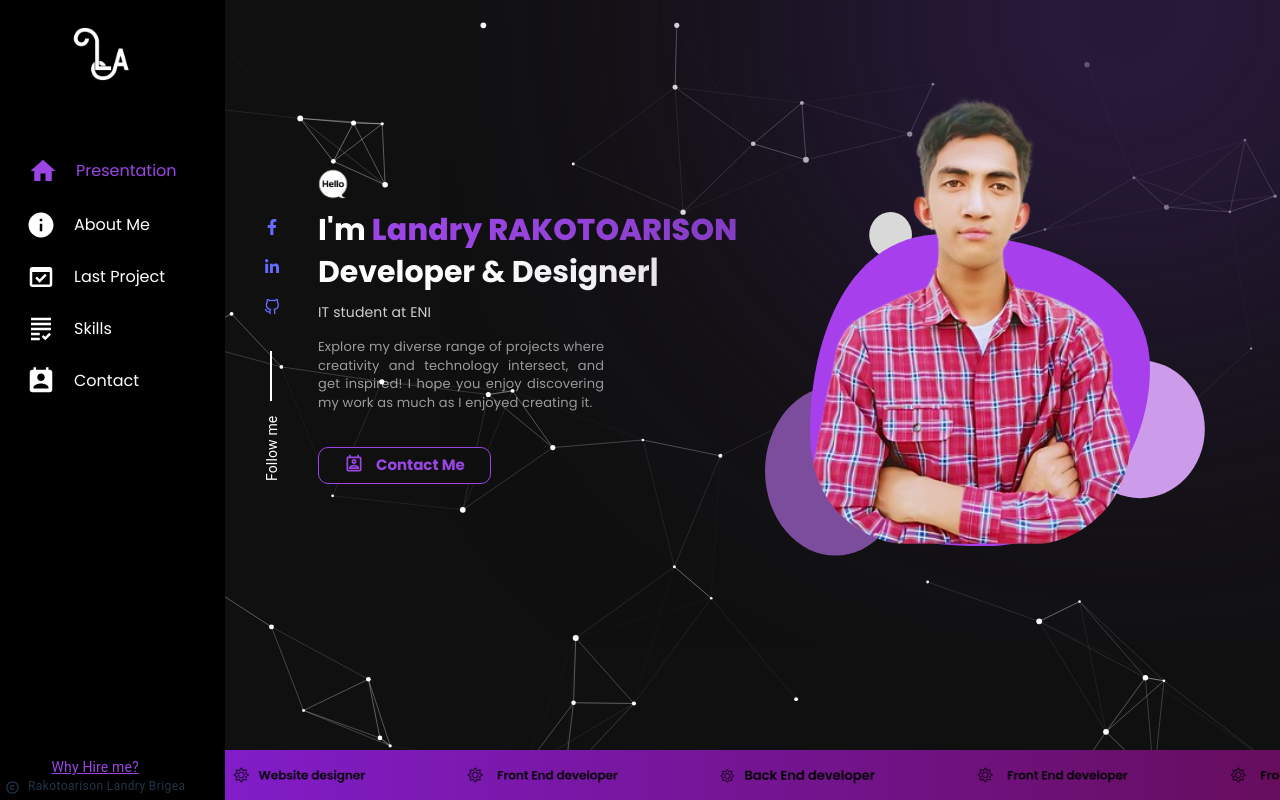
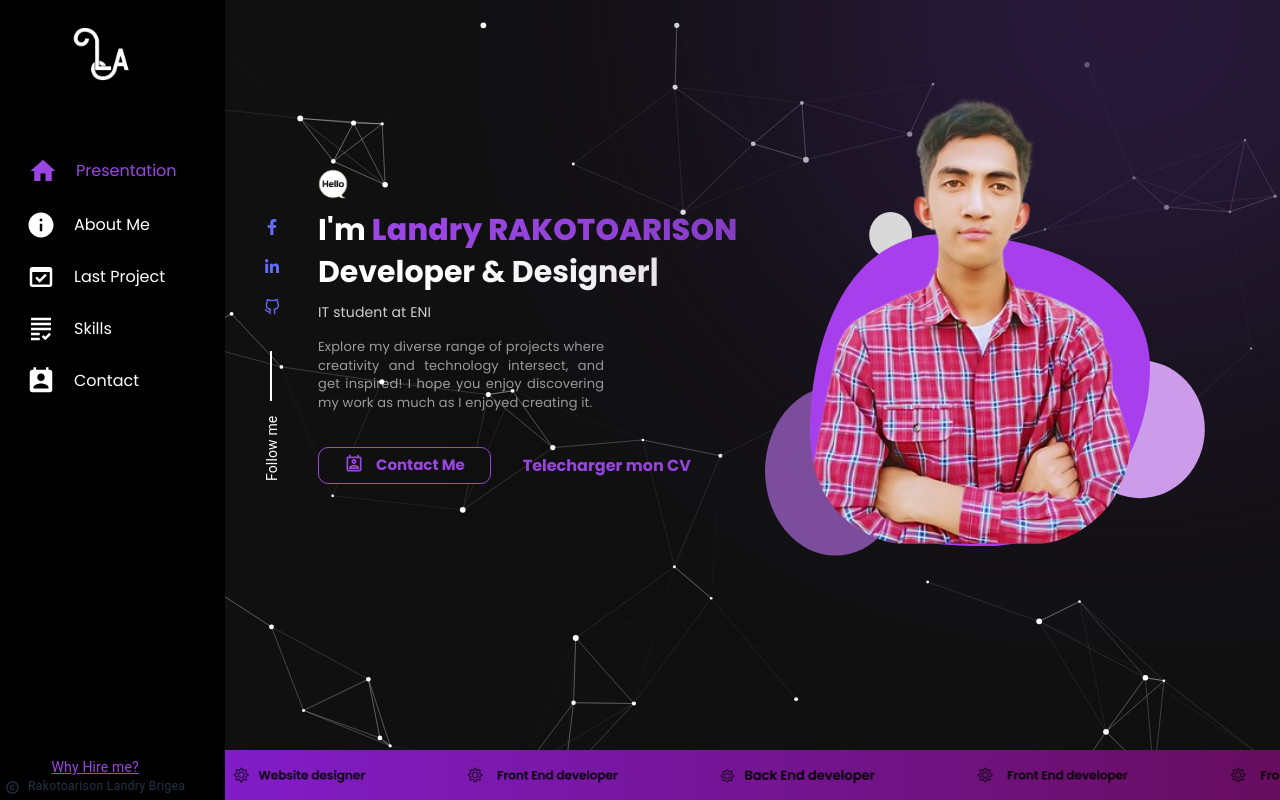
Before and after one commit to rakotoarisonlandry/Portfolio, a React (Vite) app: page / in a window 1280 px wide. Built offline with nearby package versions, Linux system fonts and the light colour scheme.

Commit message:
telecharge PDF CV

```diff
--- a/src/pages/Home/Home.jsx
+++ b/src/pages/Home/Home.jsx
@@ -36,20 +36,19 @@ function Home() {
             intersect, and get inspired! I hope you enjoy discovering my work as
             much as I enjoyed creating it.
           </Typography>
+          <Box className="flex items-center space-x-8">
             <Link className="home-Link " to="/contact">
               <button className="home-Button flex">
                 <MdOutlinePermContactCalendar className="text-[20px] mr-3" />
                 Contact Me
               </button>
             </Link>
+            <Link className="font-bold text-[#9b46e4]">Telecharger mon CV</Link>
+          </Box>
         </Box>
         <img src={portrait} alt="" className="Home-portrait" />
       </Box>
       <HomeComponent />
-      {/* <Container> */}
-      {/* <About/>
-        <Contact /> */}
-      {/* </Container> */}
     </Box>
   );
 }
```
Lines whose indentation alone changed are shown as unchanged.
